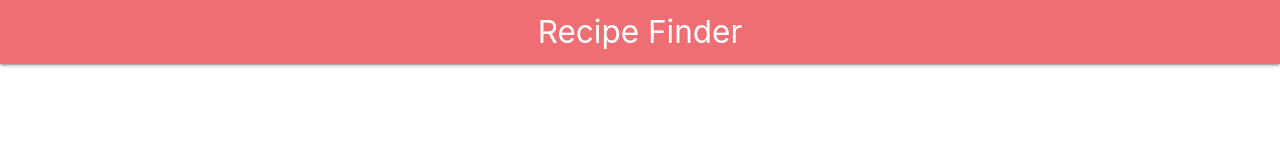
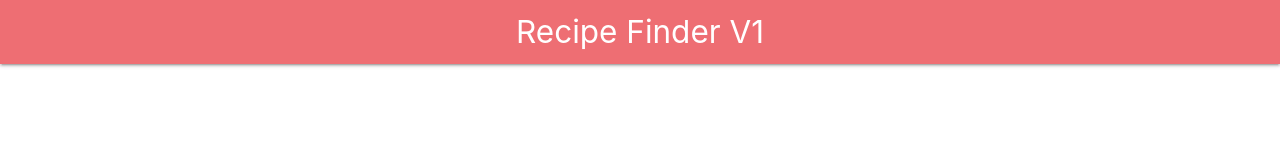
Before and after one commit to dijiflex/seasonsOfServerlessAfrica, a plain HTML site: page index.html in a window 1280 px wide. Drawn offline with nearby package versions, Linux system fonts and the light colour scheme.

Commit message:
Updated the tittle

```diff
--- a/index.html
+++ b/index.html
@@ -11,7 +11,7 @@
 <body>
     <nav>
         <div class="nav-wrapper">
-            <a href="#!" class="brand-logo center">Recipe Finder</a>
+            <a href="#!" class="brand-logo center">Recipe Finder V1</a>
             <!-- <ul class="left hide-on-med-and-down">
                 <li><a href="sass.html">Sass</a></li>
                 <li><a href="badges.html">Recipe</a></li>
```
